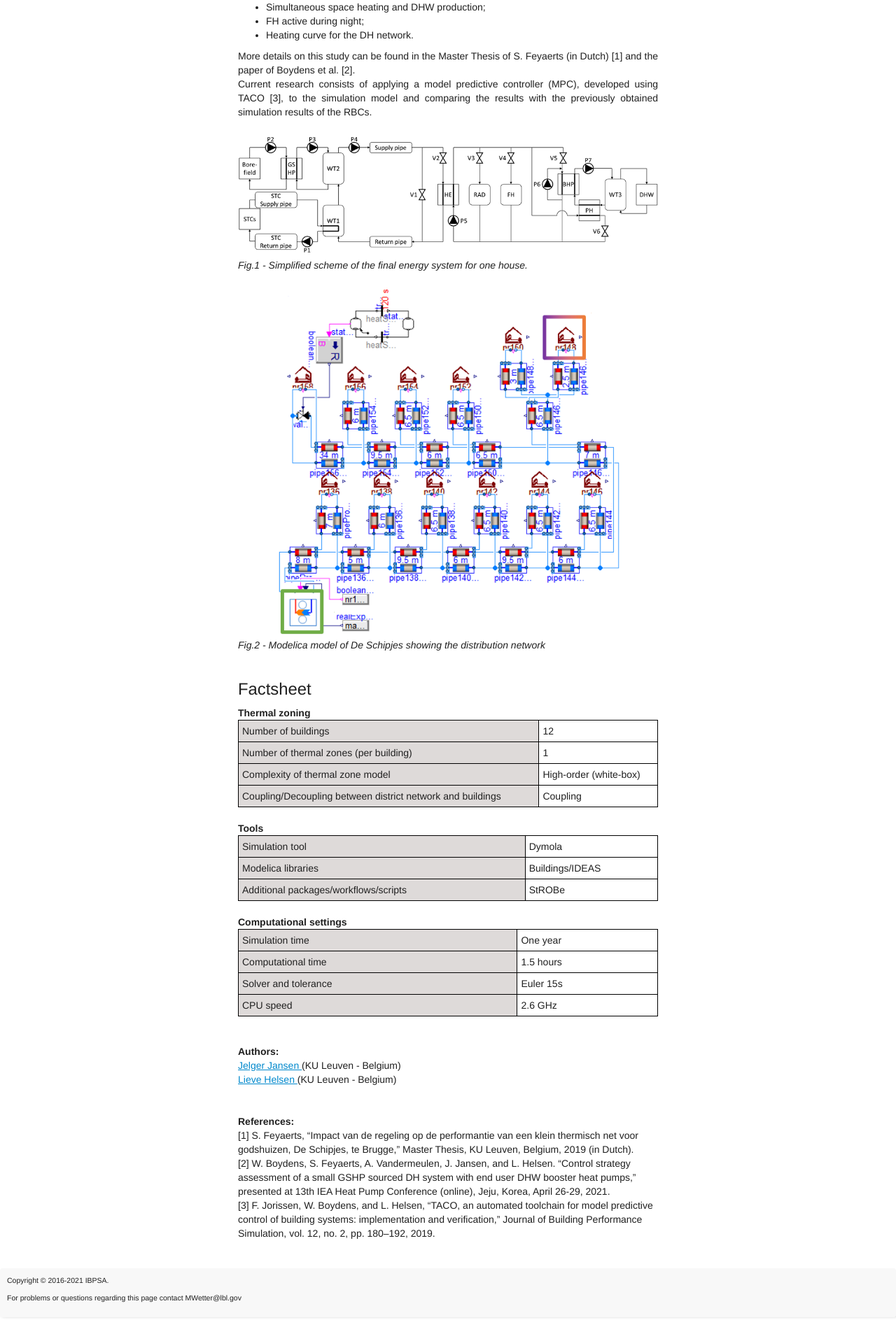
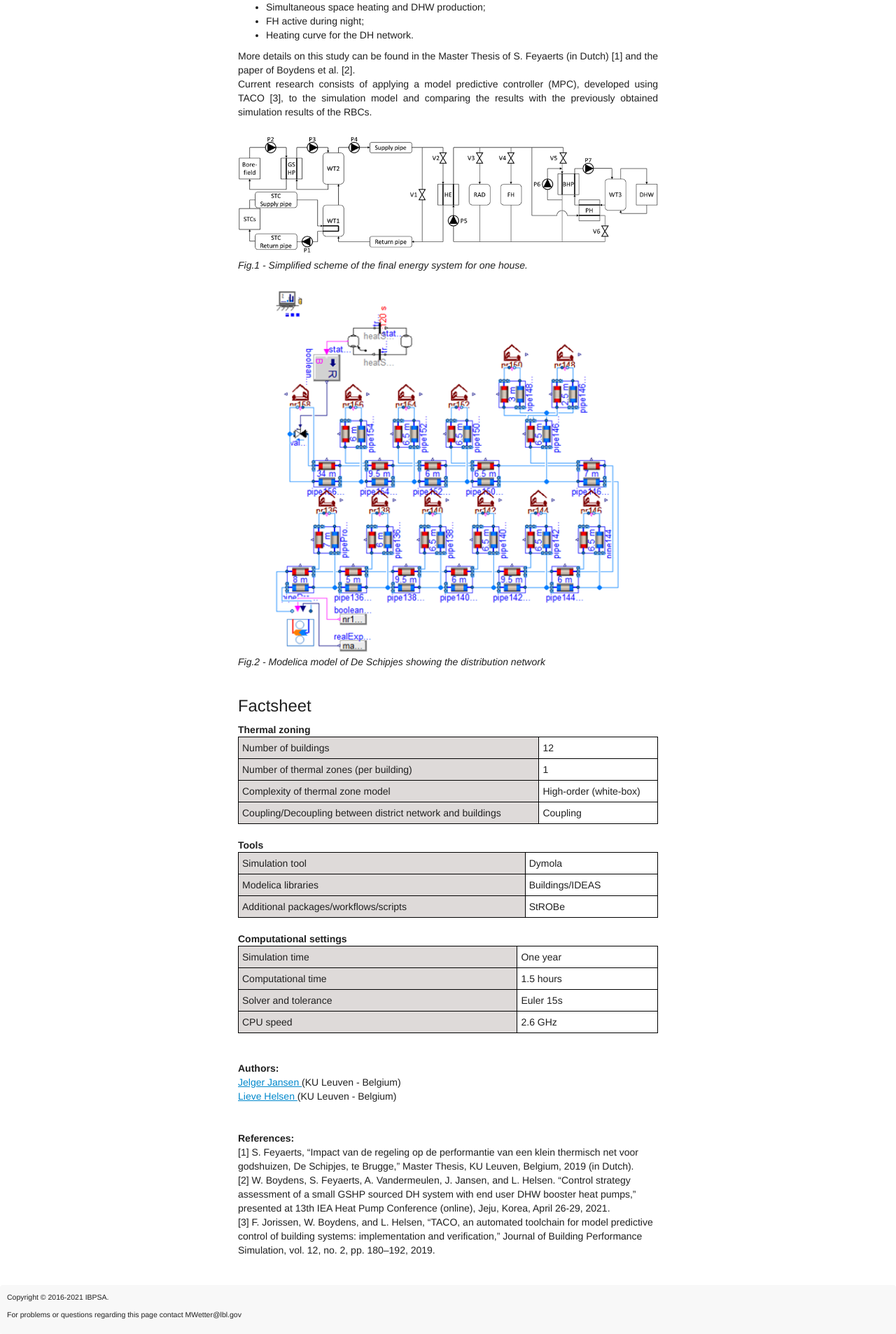
Before and after one commit to ibpsa/project1, a Jekyll site: the page built from cases/_posts/2020-08-10-case12_KUL.md, in a window 1280 px wide. Shown: the part 996-2903 px from the top of the page at 70% size. Built offline with Jekyll 4.4.1, drawn with Linux system fonts in a browser that asks for light colours; nearby versions of some CDN libraries; before the commit the page ends 2879 px from its top, so only the background shows below that.

Commit message:
Changed figure case12

```diff
--- a/cases/_posts/2020-08-10-case12_KUL.md
+++ b/cases/_posts/2020-08-10-case12_KUL.md
@@ -50,7 +50,7 @@ Current research consists of applying a model predictive controller (MPC), devel
 
 <br>
 <div>
-<img class="center_m" src="{{ site.url }}/assets/img/img_cs12b_small_clean.png" alt="Layout of the district network">
+<img class="center_m" src="{{ site.url }}/assets/img/img_cs12b.png" alt="Layout of the district network">
 <figcaption>Fig.2 - Modelica model of De Schipjes showing the distribution network </figcaption>
 </div>
 
```
Also changed, not shown: assets/img/img_cs12b.png (added).
